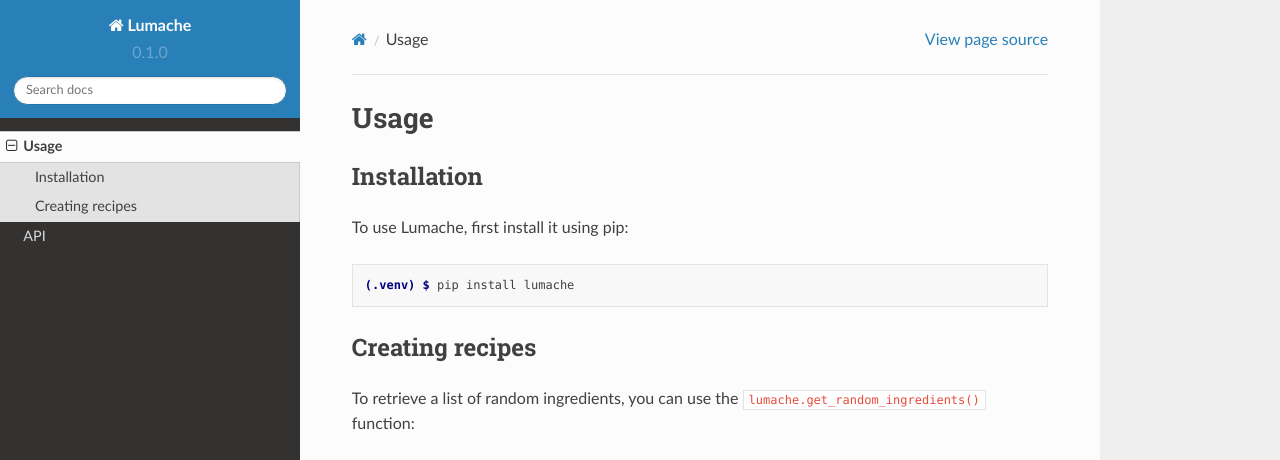
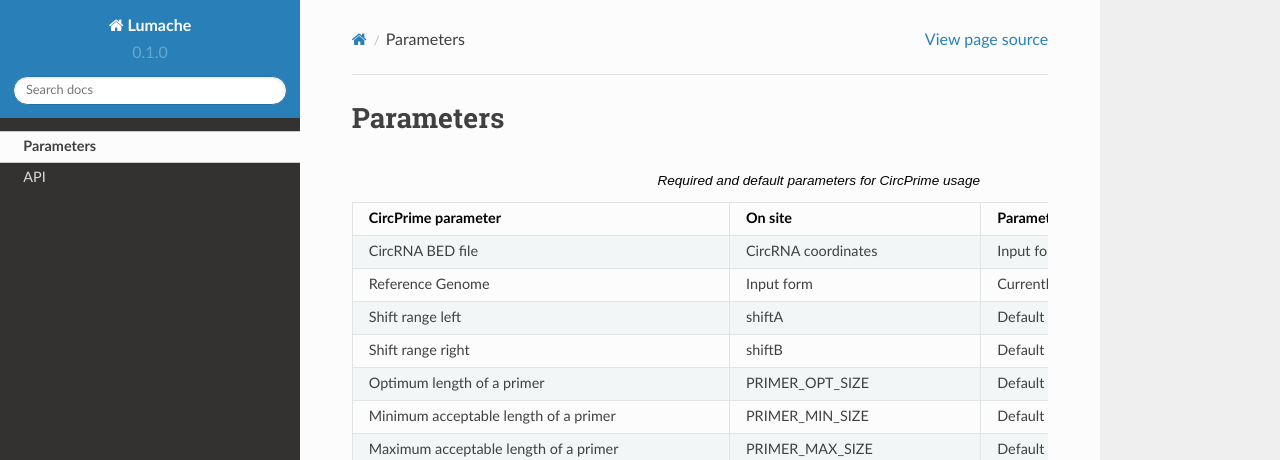
Before and after one commit to SharkoTools/CircPrime, a Sphinx documentation site: the page built from docs/source/usage.rst, in a window 1280 px wide and 1095 px high. Shown: the top 460 px of the window. Built offline with Sphinx 7.4.7 and the Read the Docs theme 2.0.0, drawn with Linux system fonts in a browser that asks for light colours; some of the changed text lies outside the part shown; grey boxes are pictures that could not be loaded.

Commit message:
Update usage.rst

```diff
--- a/docs/source/usage.rst
+++ b/docs/source/usage.rst
@@ -1,33 +1,44 @@
-Usage
+Parameters
 =====
 
-.. _installation:
 
-Installation
-------------
+.. list-table:: Required and default parameters for CircPrime usage
+   :widths: 125 125 150
+   :header-rows: 1
 
-To use Lumache, first install it using pip:
-
-.. code-block:: console
-
-   (.venv) $ pip install lumache
-
-Creating recipes
-----------------
-
-To retrieve a list of random ingredients,
-you can use the ``lumache.get_random_ingredients()`` function:
-
-.. autofunction:: lumache.get_random_ingredients
-
-The ``kind`` parameter should be either ``"meat"``, ``"fish"``,
-or ``"veggies"``. Otherwise, :py:func:`lumache.get_random_ingredients`
-will raise an exception.
-
-.. autoexception:: lumache.InvalidKindError
-
-For example:
-
->>> import lumache
->>> lumache.get_random_ingredients()
-['shells', 'gorgonzola', 'parsley']
+   * - CircPrime parameter
+     - On site
+     - Parameter description
+   * - CircRNA BED file
+     - CircRNA coordinates
+     - Input form or upload BED file
+   * - Reference Genome
+     - Input form
+     - Currently available "Automatic detection" only
+   * - Shift range left
+     - shiftA
+     - Default 150 nucleotides
+   * - Shift range right
+     - shiftB
+     - Default 150 nucleotides
+   * - Optimum length of a primer
+     - PRIMER_OPT_SIZE
+     - Default 19 nucleotides
+   * - Minimum acceptable length of a primer
+     - PRIMER_MIN_SIZE
+     - Default 15 nucleotides
+   * - Maximum acceptable length of a primer
+     - PRIMER_MAX_SIZE
+     - Default 20 nucleotides
+   * - PCR product size
+     - PRIMER_PRODUCT_SIZE_RANGE
+     - Default 150-200 nucleotides
+   * - Optimum melting temperature for a primer
+     - PRIMER_OPT_TM
+     - in Celsius
+   * - Minimum acceptable melting temperature for a primer
+     - PRIMER_MIN_TM
+     - in Celsius
+   * - Maximum acceptable melting temperature for a primer
+     - PRIMER_MAX_TM
+     - in Celsius
```
